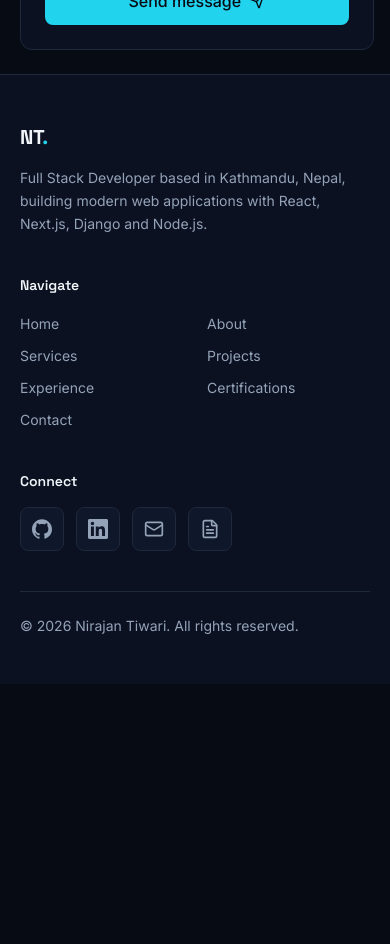
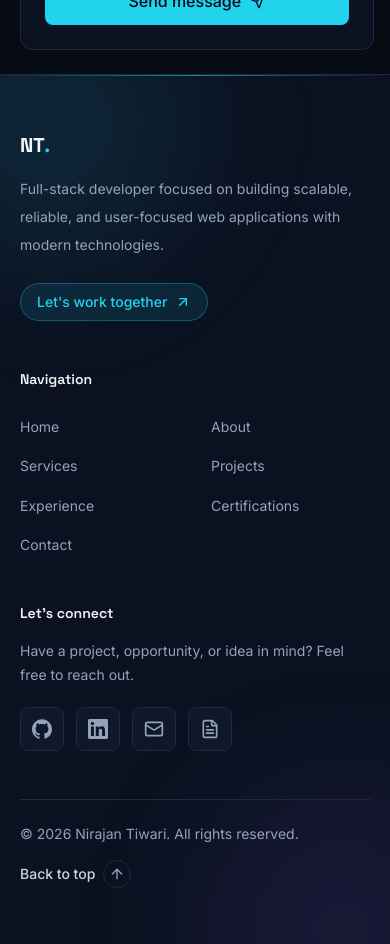
Before and after one commit to Nirajan09/portfolio, a Next.js app: page / in a window 390 px wide. Shown: the part 10840-11784 px from the top of the page. Before the commit the page ends 11524 px from the top, so only its background shows below. Built offline with nearby package versions, Linux system fonts and the light colour scheme; no server answers.

Commit message:
feat(footer): add gradient accents, pill CTA, animated nav links and back-to-top link

```diff
--- a/components/layout/Footer.tsx
+++ b/components/layout/Footer.tsx
@@ -1,5 +1,6 @@
 import Link from "next/link";
-import { FileText, Mail } from "lucide-react";
+import { ArrowUp, ArrowUpRight, FileText, Mail } from "lucide-react";
+
 import { navHref, navItems } from "@/data/navigation";
 import { personal } from "@/data/personal";
 import { IconButton } from "@/components/ui/IconButton";
@@ -10,33 +11,71 @@ export function Footer() {
   const { github, linkedin } = personal.socials;
 
   return (
-    <footer className="border-t border-border bg-background-secondary">
-      <PageContainer className="py-12">
-        <div className="grid gap-10 md:grid-cols-[1.5fr_1fr_1fr]">
+    <footer className="relative overflow-hidden border-t border-border bg-background-secondary">
+      {/* Gradient hairline along the top edge */}
+      <span
+        aria-hidden="true"
+        className="absolute inset-x-0 top-0 h-px bg-linear-to-r from-transparent via-accent/60 to-transparent"
+      />
+
+      {/* Soft corner glows */}
+      <span
+        aria-hidden="true"
+        className="pointer-events-none absolute -left-24 -top-24 size-72 rounded-full bg-accent/10 blur-3xl"
+      />
+      <span
+        aria-hidden="true"
+        className="pointer-events-none absolute -bottom-32 -right-24 size-72 rounded-full bg-violet/10 blur-3xl"
+      />
+
+      <PageContainer className="relative py-14 md:py-16">
+        <div className="grid gap-12 lg:grid-cols-[1.6fr_1fr_1.2fr] lg:gap-16">
+          {/* Brand */}
           <div>
             <Link
               href={navHref("home")}
-              className="font-display text-xl font-bold tracking-tight text-primary"
+              className="inline-flex items-center font-display text-xl font-bold tracking-tight text-primary transition-colors duration-200 hover:text-accent"
+              aria-label={`${personal.name} — Home`}
             >
               {personal.initials}
               <span className="text-accent">.</span>
             </Link>
-            <p className="mt-4 max-w-sm text-sm leading-relaxed text-muted">
-              {personal.blurb}
+
+            <p className="mt-4 max-w-md text-sm leading-7 text-muted">
+              Full-stack developer focused on building scalable, reliable, and
+              user-focused web applications with modern technologies.
             </p>
+
+            <Link
+              href={navHref("contact")}
+              className="group mt-6 inline-flex items-center gap-2 rounded-full border border-accent/30 bg-accent/10 px-4 py-2 text-sm font-medium text-accent transition-[border-color,background-color,color,box-shadow] duration-300 ease-standard hover:border-accent hover:bg-accent hover:text-background hover:shadow-glow"
+            >
+              Let&apos;s work together
+              <ArrowUpRight
+                className="size-4 transition-transform duration-300 ease-standard group-hover:-translate-y-0.5 group-hover:translate-x-0.5"
+                aria-hidden="true"
+              />
+            </Link>
           </div>
 
-          <nav aria-label="Footer">
+          {/* Navigation */}
+          <nav aria-label="Footer navigation">
             <h2 className="font-display text-sm font-semibold text-primary">
-              Navigate
+              Navigation
             </h2>
-            <ul className="mt-4 grid grid-cols-2 gap-x-6 gap-y-2 md:grid-cols-1">
+
+            <ul className="mt-5 grid grid-cols-2 gap-x-8 gap-y-3 sm:grid-cols-1">
               {navItems.map((item) => (
                 <li key={item.id}>
                   <Link
                     href={navHref(item.id)}
-                    className="text-sm text-muted transition-colors duration-200 hover:text-primary"
+                    className="group inline-flex items-center text-sm text-muted transition-colors duration-200 hover:text-primary focus-visible:text-primary"
                   >
+                    {/* Accent dash that slides in on hover */}
+                    <span
+                      aria-hidden="true"
+                      className="mr-0 h-px w-0 bg-linear-to-r from-accent to-blue transition-[width,margin] duration-300 ease-standard group-hover:mr-2 group-hover:w-3 group-focus-visible:mr-2 group-focus-visible:w-3"
+                    />
                     {item.label}
                   </Link>
                 </li>
@@ -44,11 +83,18 @@ export function Footer() {
             </ul>
           </nav>
 
+          {/* Connect */}
           <div>
             <h2 className="font-display text-sm font-semibold text-primary">
-              Connect
+              Let&apos;s connect
             </h2>
-            <div className="mt-4 flex flex-wrap gap-3">
+
+            <p className="mt-4 max-w-sm text-sm leading-6 text-muted">
+              Have a project, opportunity, or idea in mind? Feel free to reach
+              out.
+            </p>
+
+            <div className="mt-5 flex flex-wrap gap-3">
               {github && (
                 <IconButton
                   href={github}
@@ -60,17 +106,19 @@ export function Footer() {
                   <GithubIcon className="size-5" />
                 </IconButton>
               )}
+
               {linkedin && (
                 <IconButton
                   href={linkedin}
                   label="LinkedIn"
                   data-track="social_click"
-                  data-track-network="linkedin" // or "linkedin" / "email"
+                  data-track-network="linkedin"
                   data-track-location="footer"
                 >
                   <LinkedinIcon className="size-5" />
                 </IconButton>
               )}
+
               <IconButton
                 href={`mailto:${personal.email}`}
                 label="Email"
@@ -80,8 +128,14 @@ export function Footer() {
               >
                 <Mail className="size-5" aria-hidden="true" />
               </IconButton>
+
               {personal.resumeUrl && (
-                <IconButton href={personal.resumeUrl} label="Resume">
+                <IconButton
+                  href={personal.resumeUrl}
+                  label="Resume"
+                  data-track="resume_click"
+                  data-track-location="footer"
+                >
                   <FileText className="size-5" aria-hidden="true" />
                 </IconButton>
               )}
@@ -89,9 +143,25 @@ export function Footer() {
           </div>
         </div>
 
-        <div className="mt-10 border-t border-border pt-6 text-sm text-muted">
-          &copy; {new Date().getFullYear()} {personal.name}. All rights
-          reserved.
+        {/* Bottom */}
+        <div className="mt-12 flex flex-col gap-4 border-t border-border pt-6 text-sm text-muted sm:flex-row sm:items-center sm:justify-between">
+          <p>
+            &copy; {new Date().getFullYear()} {personal.name}. All rights
+            reserved.
+          </p>
+
+          <Link
+            href={navHref("home")}
+            className="group inline-flex items-center gap-2 self-start font-medium text-secondary transition-colors duration-200 hover:text-accent sm:self-auto"
+          >
+            Back to top
+            <span
+              aria-hidden="true"
+              className="flex size-7 items-center justify-center rounded-full border border-border text-muted transition-[border-color,background-color,color] duration-300 ease-standard group-hover:border-accent/50 group-hover:bg-accent group-hover:text-background"
+            >
+              <ArrowUp className="size-4 transition-transform duration-300 ease-standard group-hover:-translate-y-0.5" />
+            </span>
+          </Link>
         </div>
       </PageContainer>
     </footer>
```
